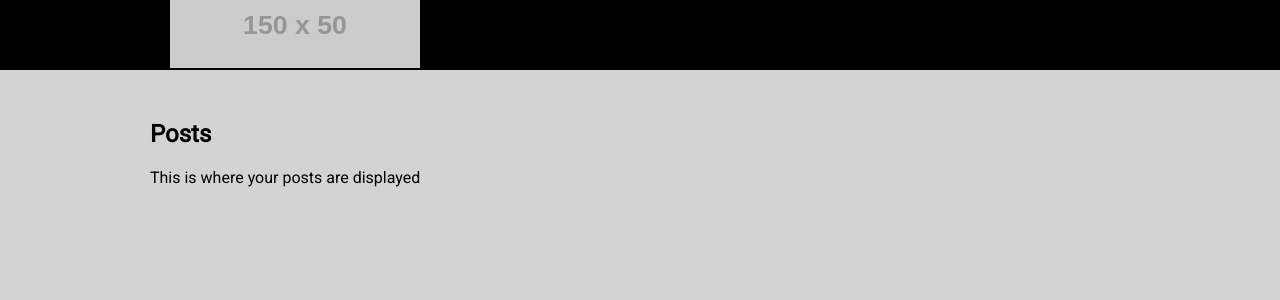
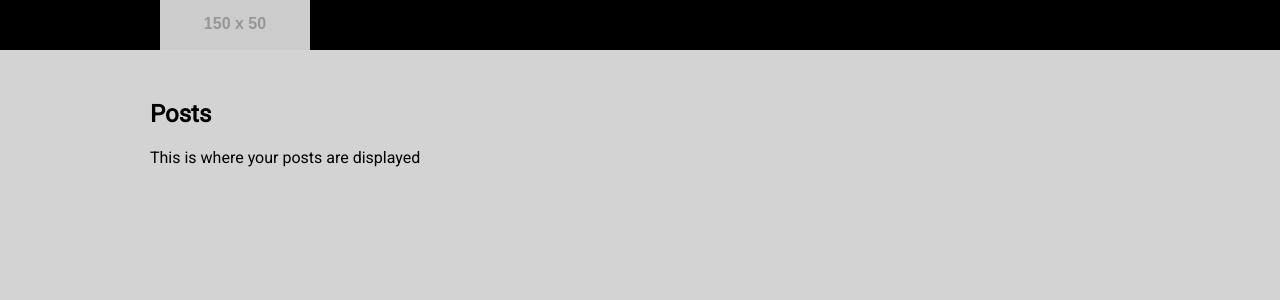
Before and after one commit to kenshinman/test-setup, a React (Create React App) app: page / in a window 1280 px wide. Shown: the top 300 px of the page. Built offline with nearby package versions, Linux system fonts and the light colour scheme.

Commit message:
before redux

```diff
--- a/src/components/header/styles.scss
+++ b/src/components/header/styles.scss
@@ -3,8 +3,11 @@ header {
 	width: 100%;
 	margin: 0 auto;
 	padding: 0 10px;
-	height: 70px;
+	height: 50px;
 	background-color: #000;
+	position: relative;
+	top: 0;
+	left: 0;
 	.wrap {
 		display: block;
 		width: 100%;
@@ -16,14 +19,10 @@ header {
 			display: block;
 			width: 250px;
 			position: absolute;
-			left: 10px;
-			top: 50%;
-			height: 120px;
-			transform: translateY(-50%);
 			img {
 				display: block;
-				width: 100%;
-				margin: 10px 0 0;
+				width: 150px;
+				height: 50px;
 			}
 		}
 	}
```
